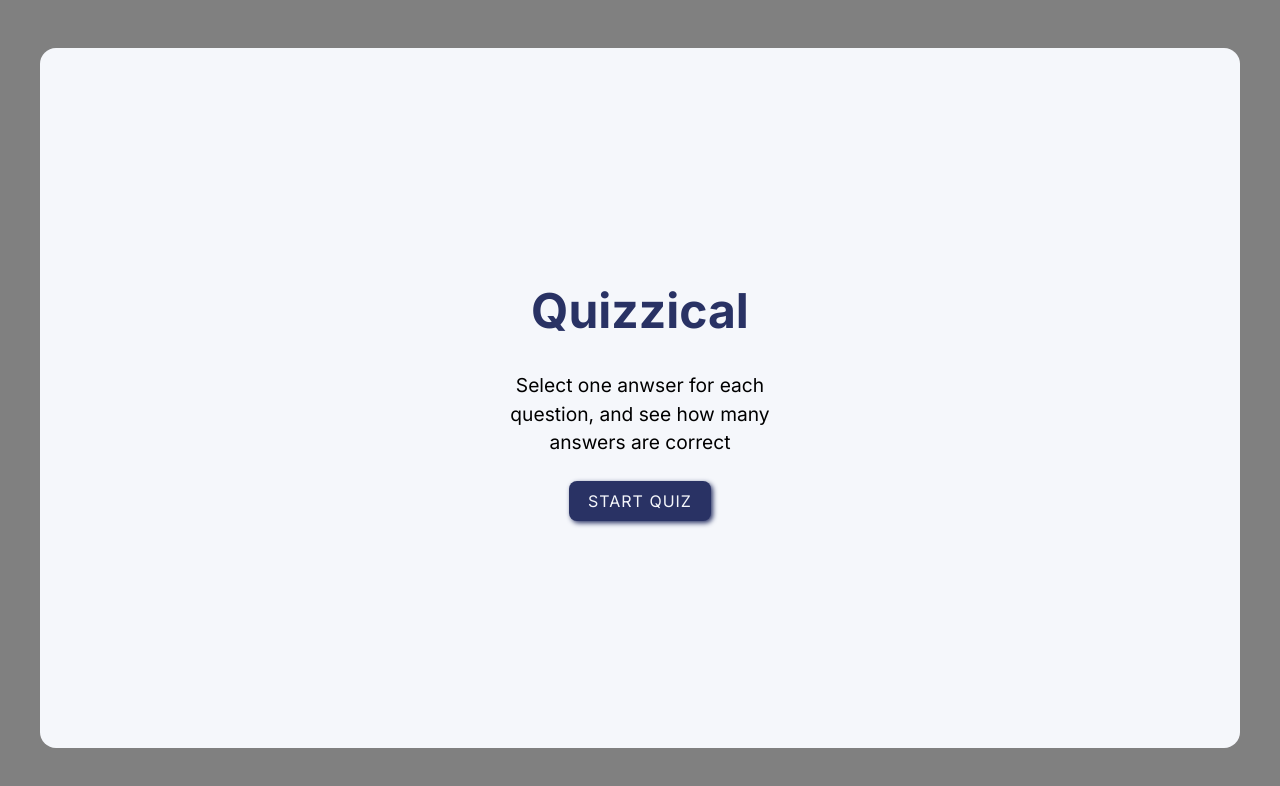
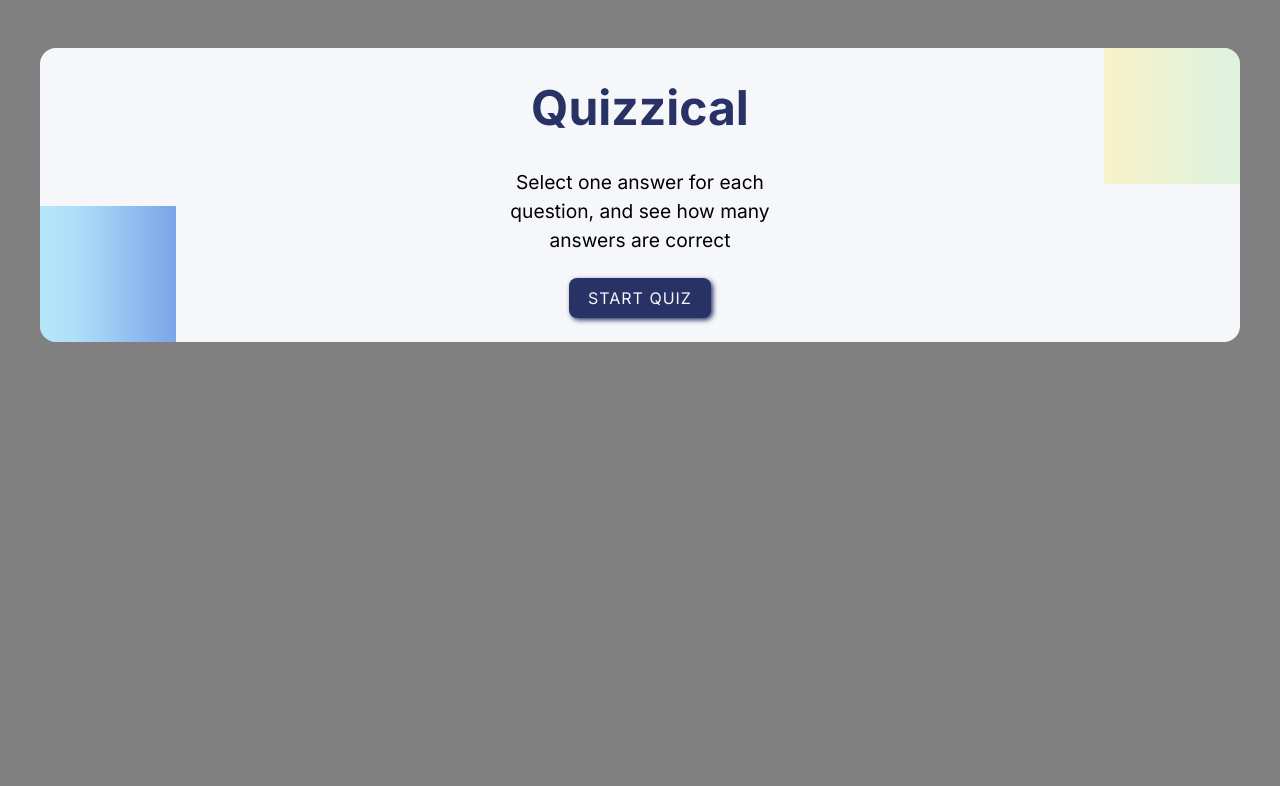
Before and after one commit to RosaBen/Scrimba-quizz, a React (Vite) app: page / in a window 1280 px wide. Shown: the top 786 px of the page. Built offline with nearby package versions, Linux system fonts and the light colour scheme.

Commit message:
added homepage +css

```diff
--- a/src/assets/styles/home.css
+++ b/src/assets/styles/home.css
@@ -1,17 +1,46 @@
 :root {
   --main-color: #293264;
   --secondary-color: #f5f7fb;
+  --blob-one: linear-gradient(to right, #fbed96, #abecd6);
+  --blob-two: linear-gradient(to right, #9cecfb, #65c7f7, #0052d4);
+  --blob-shape: shape(
+    from 87.45% 45.02%,
+    curve to 92.48% 56.45% with 90.99% 50%,
+    smooth to 92.05% 69.35%,
+    smooth to 82.42% 77.15%,
+    smooth to 71.01% 83.22%,
+    smooth to 61.91% 91.53%,
+    smooth to 49.74% 96.95%,
+    smooth to 38.7% 91.46%,
+    smooth to 25.99% 85.79%,
+    smooth to 15.38% 80.54%,
+    smooth to 14.3% 66.9%,
+    smooth to 13.33% 55.08%,
+    smooth to 11.2% 44.3%,
+    smooth to 11.95% 32.32%,
+    smooth to 16.84% 21.25%,
+    smooth to 27.31% 15.38%,
+    smooth to 38.83% 11.12%,
+    smooth to 50.39% 5.23%,
+    smooth to 62.85% 5.6%,
+    smooth to 72.7% 14.03%,
+    smooth to 79.11% 24.51%,
+    smooth to 82.8% 34.84%,
+    smooth to 87.45% 45.02%
+  );
 }
 
 .container {
   background: var(--secondary-color);
   margin-top: 3rem;
   border-radius: 1rem;
+  position: relative;
+  overflow: hidden;
 }
 
 .homepage {
   padding: 1.5rem;
-  height: 700px;
+  max-height: 500px;
   display: flex;
   flex-direction: column;
   align-items: center;
@@ -40,3 +69,28 @@
   letter-spacing: 1px;
   box-shadow: 2px 2px 5px var(--main-color);
 }
+
+.bubbles {
+  opacity: 0.5;
+}
+
+.bubbles div {
+  width: 200px;
+  height: 200px;
+  clip-path: var(--blob-shape);
+  aspect-ratio: 1;
+}
+
+.bubbles div:nth-child(1) {
+  background: var(--blob-one);
+  position: absolute;
+  top: -4rem;
+  right: -4rem;
+}
+
+.bubbles div:nth-child(2) {
+  background: var(--blob-two);
+  position: absolute;
+  bottom: -4rem;
+  left: -4rem;
+}
--- a/src/pages/Home.jsx
+++ b/src/pages/Home.jsx
@@ -4,7 +4,7 @@ export default function Home() {
       <main className="homepage">
         <h1>Quizzical</h1>
         <p>
-          Select one anwser for each question, and see how many answers are
+          Select one answer for each question, and see how many answers are
           correct
         </p>
         <a href="/questions">Start Quiz</a>
```
